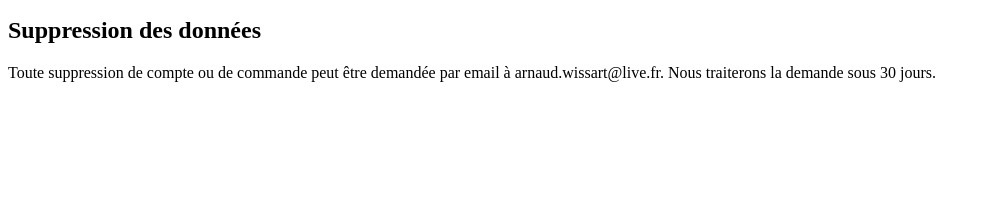
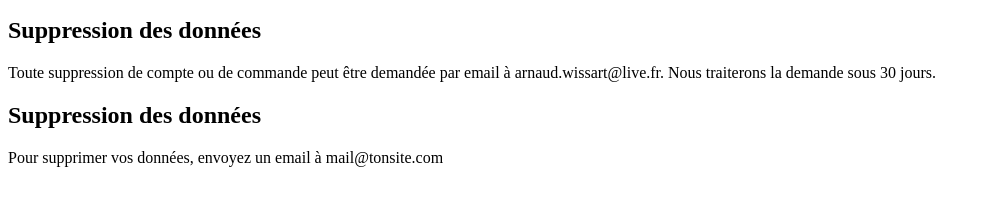
Before and after one commit to arnaud-wissart/onigirishop-privacy, a plain HTML site: page index.html in a window 1280 px wide. Shown: the part 119-324 px from the top of the page, without its empty margins (0-990 px from the left). Drawn offline with Linux system fonts and the light colour scheme.

Commit message:
Update index.html

```diff
--- a/index.html
+++ b/index.html
@@ -14,5 +14,9 @@
     <p>
         Toute suppression de compte ou de commande peut être demandée par email à arnaud.wissart@live.fr. Nous traiterons la demande sous 30 jours.
     </p>
+    <h2>Suppression des données</h2>
+    <p>
+        Pour supprimer vos données, envoyez un email à mail@tonsite.com
+    </p>
 </body>
 </html>
```
